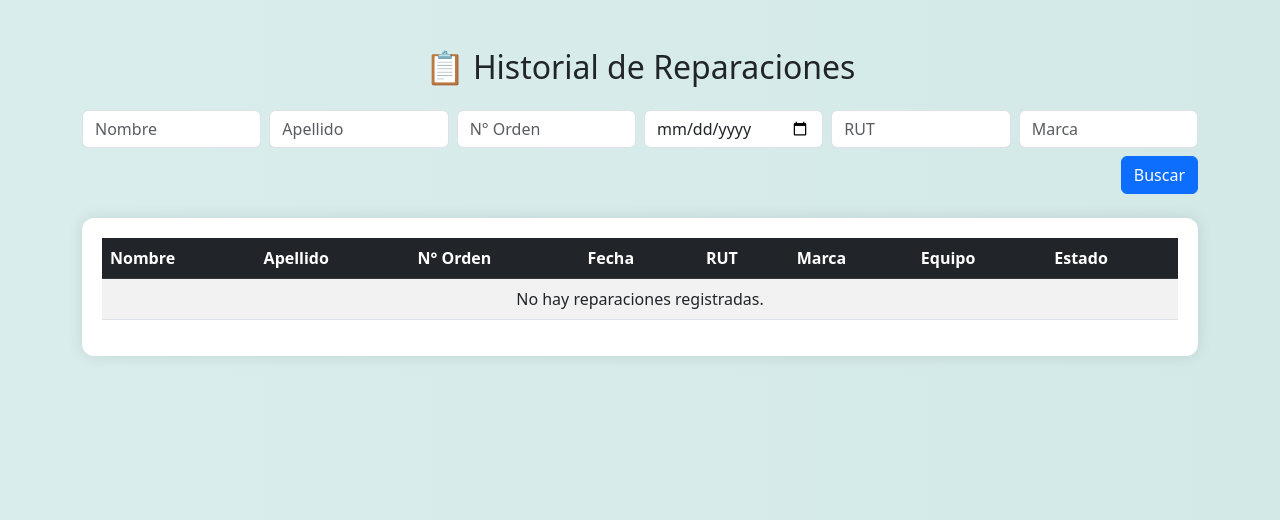
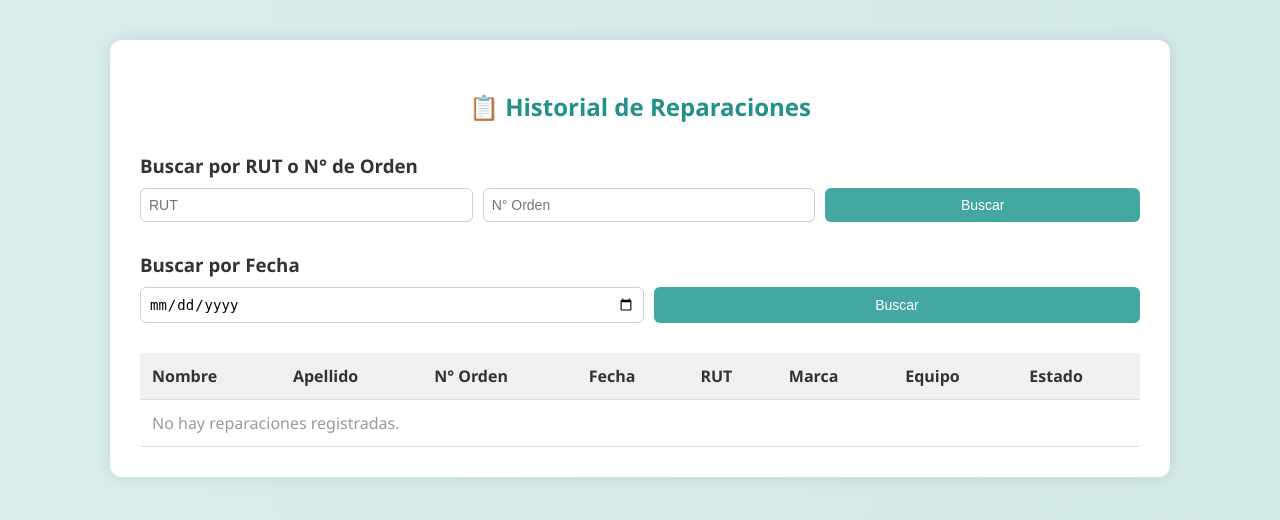
Before and after one commit to The30thHunter/Proyecto_integrado_Servisur, a Django app: page /historial/ in a window 1280 px wide. Shown: the top 520 px of the page. Run offline with Django 5.2, Linux system fonts and the light colour scheme; data that the repository does not hold is empty.

Commit message:
Actualización historial de reparaciones

```diff
--- a/Servisur_Django/Base_Datos/templates/base_datos/Consultar_historial.html
+++ b/Servisur_Django/Base_Datos/templates/base_datos/Consultar_historial.html
@@ -4,87 +4,36 @@
   <head>
     <meta charset="UTF-8" />
     <title>Historial de Reparaciones</title>
-    <link
-      href="https://cdn.jsdelivr.net/npm/bootstrap@5.3.0/dist/css/bootstrap.min.css"
-      rel="stylesheet"
-    />
-    <style>
-      body {
-        background: linear-gradient(
-          to right,
-          rgba(66, 168, 161, 0.2),
-          rgba(35, 144, 137, 0.2)
-        );
-      }
-      .filtro-input {
-        min-width: 150px;
-      }
-      .table-container {
-        background-color: white;
-        padding: 20px;
-        border-radius: 12px;
-        box-shadow: 0 0 15px rgba(0, 0, 0, 0.1);
-      }
-    </style>
+    <link rel="stylesheet" href="{% static 'css/historial.css' %}" />
+    <meta name="viewport" content="width=device-width, initial-scale=1.0" />
   </head>
   <body>
-    <div class="container mt-5">
-      <h2 class="mb-4 text-center">📋 Historial de Reparaciones</h2>
+    <div class="container">
+      <h2>📋 Historial de Reparaciones</h2>
 
-      <!-- 🔍 Filtros visuales (aún no funcionales) -->
-      <form method="get" class="row g-2 mb-4">
-        <div class="col-md-2">
-          <input
-            type="text"
-            name="nombre"
-            class="form-control filtro-input"
-            placeholder="Nombre"
-          />
-        </div>
-        <div class="col-md-2">
-          <input
-            type="text"
-            name="apellido"
-            class="form-control filtro-input"
-            placeholder="Apellido"
-          />
-        </div>
-        <div class="col-md-2">
-          <input
-            type="text"
-            name="orden"
-            class="form-control filtro-input"
-            placeholder="N° Orden"
-          />
-        </div>
-        <div class="col-md-2">
-          <input type="date" name="fecha" class="form-control filtro-input" />
-        </div>
-        <div class="col-md-2">
-          <input
-            type="text"
-            name="rut"
-            class="form-control filtro-input"
-            placeholder="RUT"
-          />
-        </div>
-        <div class="col-md-2">
-          <input
-            type="text"
-            name="marca"
-            class="form-control filtro-input"
-            placeholder="Marca"
-          />
-        </div>
-        <div class="col-md-12 text-end">
-          <button type="submit" class="btn btn-primary">Buscar</button>
-        </div>
-      </form>
+      <!-- 🔍 Buscar por RUT o N° Orden -->
+      <div class="busqueda-especifica">
+        <h3>Buscar por RUT o N° de Orden</h3>
+        <form method="get">
+          <input type="text" name="rut" placeholder="RUT" />
+          <input type="text" name="orden" placeholder="N° Orden" />
+          <button type="submit">Buscar</button>
+        </form>
+      </div>
 
-      <!-- 📊 Tabla de resultados -->
+      <!-- 📅 Buscar por Fecha -->
+      <div class="busqueda-fecha">
+        <h3>Buscar por Fecha</h3>
+        <form method="get">
+          <input type="date" name="fecha" />
+          <button type="submit">Buscar</button>
+        </form>
+      </div>
+
+      <!-- 📊 Resultados -->
       <div class="table-container">
-        <table class="table table-striped table-hover">
-          <thead class="table-dark">
+        <table class="historial-table">
+          <thead>
             <tr>
               <th>Nombre</th>
               <th>Apellido</th>
@@ -102,7 +51,7 @@
               <td>{{ rep.nombre }}</td>
               <td>{{ rep.apellido }}</td>
               <td>{{ rep.numero_orden }}</td>
-              <td>{{ rep.fecha_ingreso }}</td>
+              <td>{{ rep.fecha_ingreso|date:"d/m/Y" }}</td>
               <td>{{ rep.rut }}</td>
               <td>{{ rep.marca }}</td>
               <td>{{ rep.equipo }}</td>
@@ -110,7 +59,7 @@
             </tr>
             {% empty %}
             <tr>
-              <td colspan="8" class="text-center">
+              <td colspan="8" class="no-data">
                 No hay reparaciones registradas.
               </td>
             </tr>
@@ -119,5 +68,7 @@
         </table>
       </div>
     </div>
+
+    <script src="{% static 'js/historial.js' %}"></script>
   </body>
 </html>
--- a/Servisur_Django/Base_Datos/views.py
+++ b/Servisur_Django/Base_Datos/views.py
@@ -38,5 +38,19 @@ def login_view(request):
 
 # Historial de reparaciones
 def consultar_historial(request):
-    reparaciones = Reparacion.objects.all().order_by('-fecha_ingreso')
+    rut = request.GET.get('rut')
+    orden = request.GET.get('orden')
+    fecha = request.GET.get('fecha')
+
+    if rut or orden:
+        reparaciones = Reparacion.objects.all()
+        if rut:
+            reparaciones = reparaciones.filter(rut__icontains=rut)
+        if orden:
+            reparaciones = reparaciones.filter(numero_orden__icontains=orden)
+    elif fecha:
+        reparaciones = Reparacion.objects.filter(fecha_ingreso=fecha)
+    else:
+        reparaciones = Reparacion.objects.all().order_by('-fecha_ingreso')
+
     return render(request, 'base_datos/Consultar_historial.html', {'reparaciones': reparaciones})
--- /dev/null
+++ b/Servisur_Django/static/css/historial.css
@@ -0,0 +1,102 @@
+body {
+  margin: 0;
+  padding: 0;
+  font-family: "Segoe UI", sans-serif;
+  background: linear-gradient(
+    to right,
+    rgba(66, 168, 161, 0.2),
+    rgba(35, 144, 137, 0.2)
+  );
+}
+
+.container {
+  max-width: 1000px;
+  margin: 40px auto;
+  background-color: white;
+  padding: 30px;
+  border-radius: 12px;
+  box-shadow: 0 0 15px rgba(0, 0, 0, 0.1);
+}
+
+h2 {
+  text-align: center;
+  margin-bottom: 30px;
+  color: #239089;
+}
+
+.busqueda-especifica,
+.busqueda-fecha {
+  margin-bottom: 30px;
+}
+
+.busqueda-especifica h3,
+.busqueda-fecha h3 {
+  margin-bottom: 10px;
+  color: #333;
+}
+
+form {
+  display: flex;
+  flex-wrap: wrap;
+  gap: 10px;
+}
+
+form input,
+form button {
+  padding: 8px;
+  border: 1px solid #ccc;
+  border-radius: 6px;
+  font-size: 14px;
+  flex: 1 1 200px;
+}
+
+form button {
+  background-color: #42a8a1;
+  color: white;
+  border: none;
+  cursor: pointer;
+}
+
+.table-container {
+  overflow-x: auto;
+}
+
+.historial-table {
+  width: 100%;
+  border-collapse: collapse;
+}
+
+.historial-table th,
+.historial-table td {
+  padding: 12px;
+  border-bottom: 1px solid #ddd;
+  text-align: left;
+}
+
+.historial-table th {
+  background-color: #f0f0f0;
+  color: #333;
+}
+
+.historial-table tr:hover {
+  background-color: #f9f9f9;
+}
+
+.no-data {
+  text-align: center;
+  padding: 20px;
+  color: #999;
+}
+
+@media (max-width: 600px) {
+  form input,
+  form button {
+    flex: 1 1 100%;
+  }
+
+  .historial-table th,
+  .historial-table td {
+    font-size: 13px;
+    padding: 8px;
+  }
+}
--- /dev/null
+++ b/Servisur_Django/static/js/historial.js
@@ -0,0 +1,9 @@
+document.addEventListener("DOMContentLoaded", function () {
+  const filas = document.querySelectorAll(".historial-table tbody tr");
+  filas.forEach((fila) => {
+    const estado = fila.cells[7]?.textContent.trim();
+    if (estado === "Pendiente") {
+      fila.style.backgroundColor = "#fff8e1";
+    }
+  });
+});
```
Also changed, not shown: Servisur_Django/db.sqlite3.
